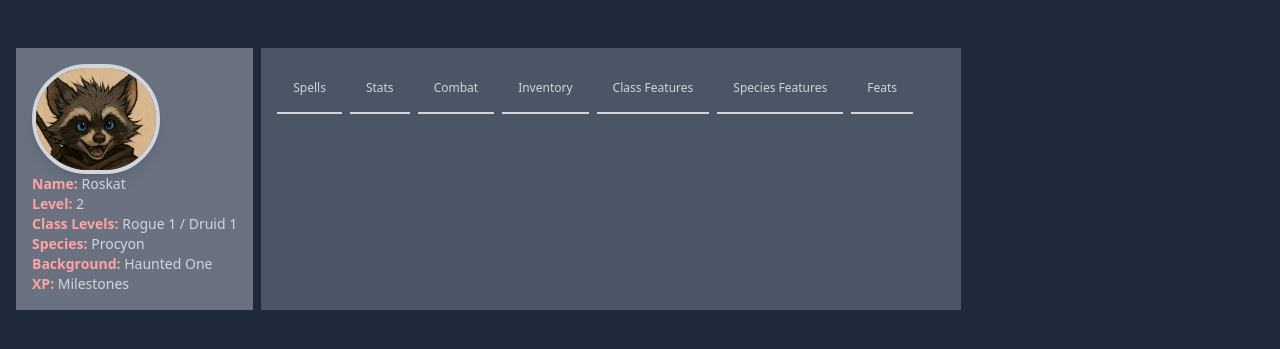
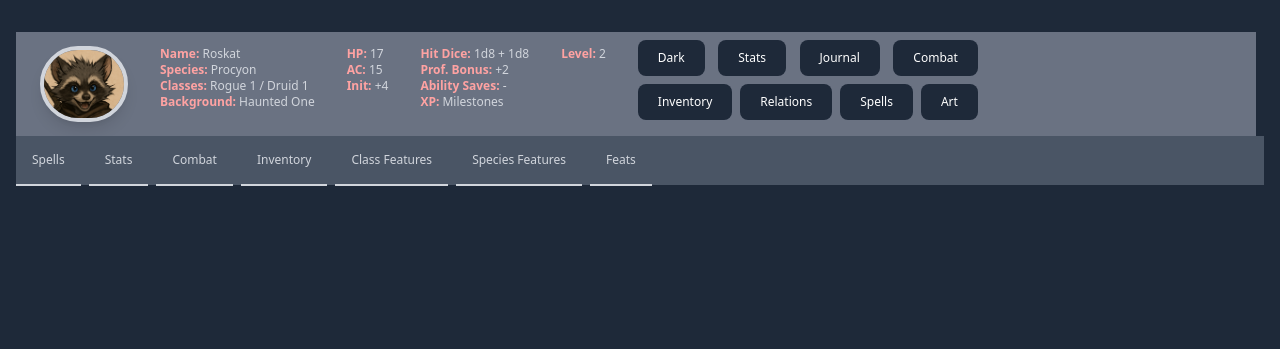
Before and after one commit to WebDevJasonCameron/CharacterArchive, a Laravel app: page / in a window 1280 px wide. Shown: the part 72-421 px from the top of the page. Run offline with Laravel 12, Linux system fonts and the light colour scheme; style sheets or scripts are compiled from the project's sources; some libraries are stand-ins or nearby versions.

Commit message:
change to banner

```diff
--- a/resources/views/index.blade.php
+++ b/resources/views/index.blade.php
@@ -38,28 +38,94 @@
         </nav>
 
         {{--Main--}}
-        <main class="container flex flex-row mx-auto p-4 mt-4 space-x-2">
+        <main class="container flex flex-col mx-auto p-4 mt-4 space-x-2">
 
-            <div id="character-attributes" class="bg-gray-500 y-400 basic-1/3  p-4 mt-4">
-                {{--Character Profile Section--}}
-                <section id="character-profile-section">
-                    <ul class="text-sm">
-                        <li>
-                            <img class="w-32 rounded-full overflow-hidden border-4 border-gray-300 shadow-lg"
+            <div id="character-attributes" class="flex flex-row bg-gray-500 y-400 basic-1/3 p-2">
+                {{--Top Banner--}}
+                <div id="top-banner" class="flex flex-row justify-between items-center">
+
+                    {{--Character Profile--}}
+                    <div id="character-profile" class="flex flex-row text-sm mr-4">
+                        <div class="mx-4">
+                            <img class="w-22 rounded-full overflow-hidden border-4 border-gray-300 shadow-lg"
                                  src="{{ asset('images/roskat_head_image.png') }}"
                                  alt="logo"/>
-                        </li>
-                        <li><strong class="text-red-300">Name:</strong> Roskat</li>
-                        <li><strong class="text-red-300">Level:</strong> 2</li>
-                        <li><strong class="text-red-300">Class Levels:</strong> Rogue 1 / Druid 1</li>
-                        <li><strong class="text-red-300">Species:</strong> Procyon</li>
-                        <li><strong class="text-red-300">Background:</strong> Haunted One</li>
-                        <li><strong class="text-red-300">XP:</strong> Milestones</li>
-                    </ul>
-                </section>
+                        </div>
+                        <ul  class="mx-4">
+                            <li class="text-xs"><strong class="text-red-300">Name:</strong> Roskat</li>
+                            <li class="text-xs"><strong class="text-red-300">Species:</strong> Procyon</li>
+                            <li class="text-xs"><strong class="text-red-300">Classes:</strong> Rogue 1 / Druid 1</li>
+                            <li class="text-xs"><strong class="text-red-300">Background:</strong> Haunted One</li>
+                        </ul>
+                        <ul class="mx-4">
+                            <li class="text-xs"><strong class="text-red-300">HP:</strong> 17</li>
+                            <li class="text-xs"><strong class="text-red-300">AC:</strong> 15</li>
+                            <li class="text-xs"><strong class="text-red-300">Init:</strong> +4</li>
+                        </ul>
+                        <ul class="mx-4">
+                            <li class="text-xs"><strong class="text-red-300">Hit Dice:</strong> 1d8 + 1d8</li>
+                            <li class="text-xs"><strong class="text-red-300">Prof. Bonus:</strong> +2</li>
+                            <li class="text-xs"><strong class="text-red-300">Ability Saves:</strong> -</li>
+                            <li class="text-xs"><strong class="text-red-300">XP:</strong> Milestones</li>
+                        </ul>
+                        <ul class="mx-4">
+                            <li class="text-xs"><strong class="text-red-300">Level:</strong> 2</li>
+                        </ul>
+
+                    </div>
+
+                    {{--View Mode Buttons--}}
+                    <div id="view-mode-buttons" class="flex flex-col">
+                        <div class="flex flex-row justify-between">
+                            <button
+                                type="button"
+                                class="text-white bg-gray-800 hover:bg-gray-900 focus:outline-none focus:ring-4 focus:ring-gray-300 font-medium rounded-lg text-xs px-5 py-2.5 me-2 mb-2 dark:bg-gray-800 dark:hover:bg-gray-700 dark:focus:ring-gray-700 dark:border-gray-700">
+                                    Dark
+                            </button>
+                            <button
+                                type="button"
+                                class="text-white bg-gray-800 hover:bg-gray-900 focus:outline-none focus:ring-4 focus:ring-gray-300 font-medium rounded-lg text-xs px-5 py-2.5 me-2 mb-2 dark:bg-gray-800 dark:hover:bg-gray-700 dark:focus:ring-gray-700 dark:border-gray-700">
+                                    Stats
+                            </button>
+                            <button
+                                type="button"
+                                class="text-white bg-gray-800 hover:bg-gray-900 focus:outline-none focus:ring-4 focus:ring-gray-300 font-medium rounded-lg text-xs px-5 py-2.5 me-2 mb-2 dark:bg-gray-800 dark:hover:bg-gray-700 dark:focus:ring-gray-700 dark:border-gray-700">
+                                    Journal
+                            </button>
+                            <button
+                                type="button"
+                                class="text-white bg-gray-800 hover:bg-gray-900 focus:outline-none focus:ring-4 focus:ring-gray-300 font-medium rounded-lg text-xs px-5 py-2.5 me-2 mb-2 dark:bg-gray-800 dark:hover:bg-gray-700 dark:focus:ring-gray-700 dark:border-gray-700">
+                                    Combat
+                            </button>
+                        </div>
+                        <div class="flex flex-row justify-between">
+                            <button
+                                type="button"
+                                class="text-white bg-gray-800 hover:bg-gray-900 focus:outline-none focus:ring-4 focus:ring-gray-300 font-medium rounded-lg text-xs px-5 py-2.5 me-2 mb-2 dark:bg-gray-800 dark:hover:bg-gray-700 dark:focus:ring-gray-700 dark:border-gray-700">
+                                    Inventory
+                            </button>
+                            <button
+                                type="button"
+                                class="text-white bg-gray-800 hover:bg-gray-900 focus:outline-none focus:ring-4 focus:ring-gray-300 font-medium rounded-lg text-xs px-5 py-2.5 me-2 mb-2 dark:bg-gray-800 dark:hover:bg-gray-700 dark:focus:ring-gray-700 dark:border-gray-700">
+                                    Relations
+                            </button>
+                            <button
+                                type="button"
+                                class="text-white bg-gray-800 hover:bg-gray-900 focus:outline-none focus:ring-4 focus:ring-gray-300 font-medium rounded-lg text-xs px-5 py-2.5 me-2 mb-2 dark:bg-gray-800 dark:hover:bg-gray-700 dark:focus:ring-gray-700 dark:border-gray-700">
+                                    Spells
+                            </button>
+                            <button
+                                type="button"
+                                class="text-white bg-gray-800 hover:bg-gray-900 focus:outline-none focus:ring-4 focus:ring-gray-300 font-medium rounded-lg text-xs px-5 py-2.5 me-2 mb-2 dark:bg-gray-800 dark:hover:bg-gray-700 dark:focus:ring-gray-700 dark:border-gray-700">
+                                    Art
+                            </button>
+                        </div>
+                    </div>
+
+                </div>
             </div>
 
-            <div id="character-details"  class="bg-gray-600 basic-2/3  p-4 mt-4">
+            <div id="character-details"  class="bg-gray-600 basic-2/3">
                 {{--CS Filter Tabs--}}
                 <div
                     id="cs-filter-tabs"
```
